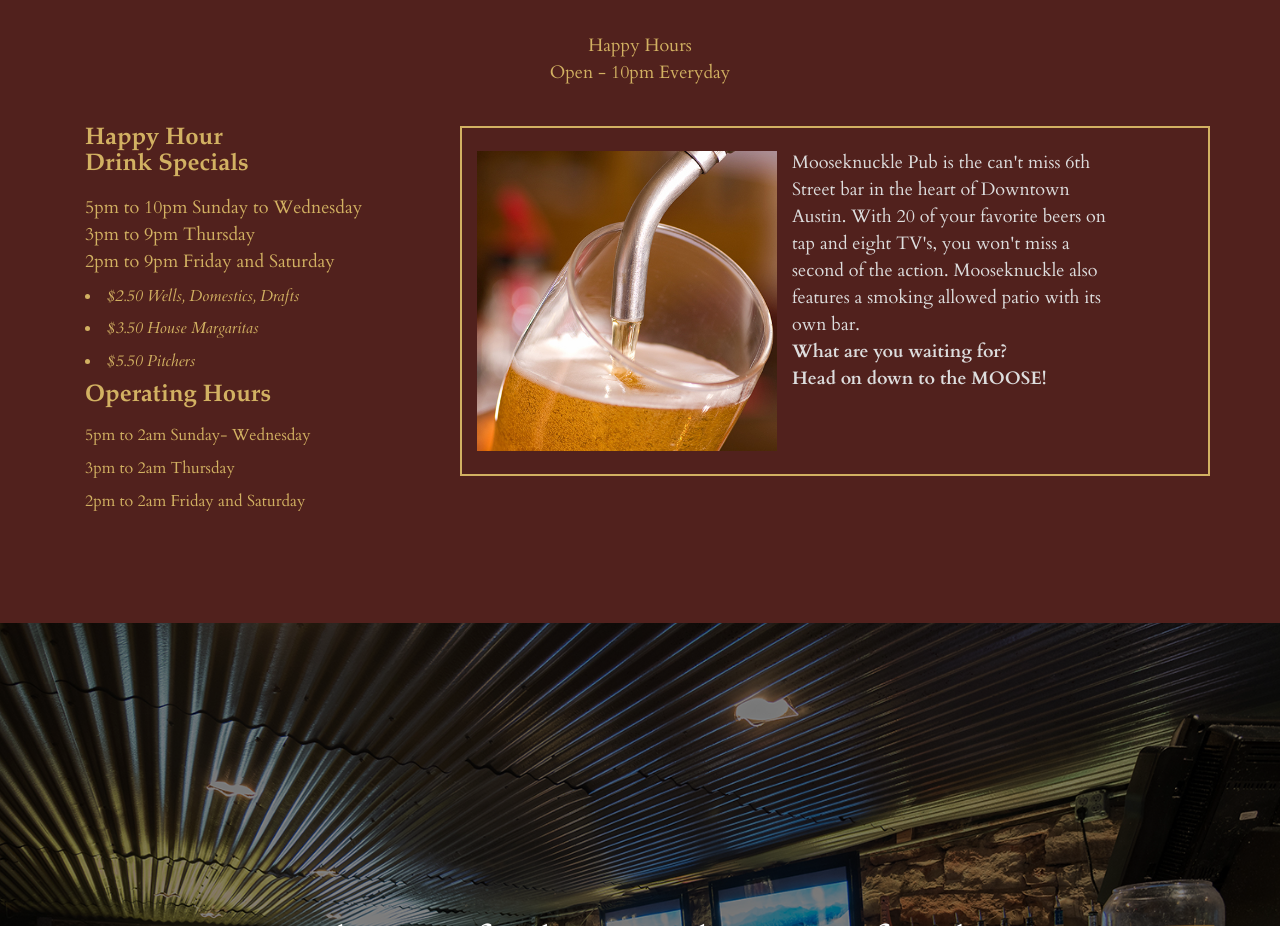
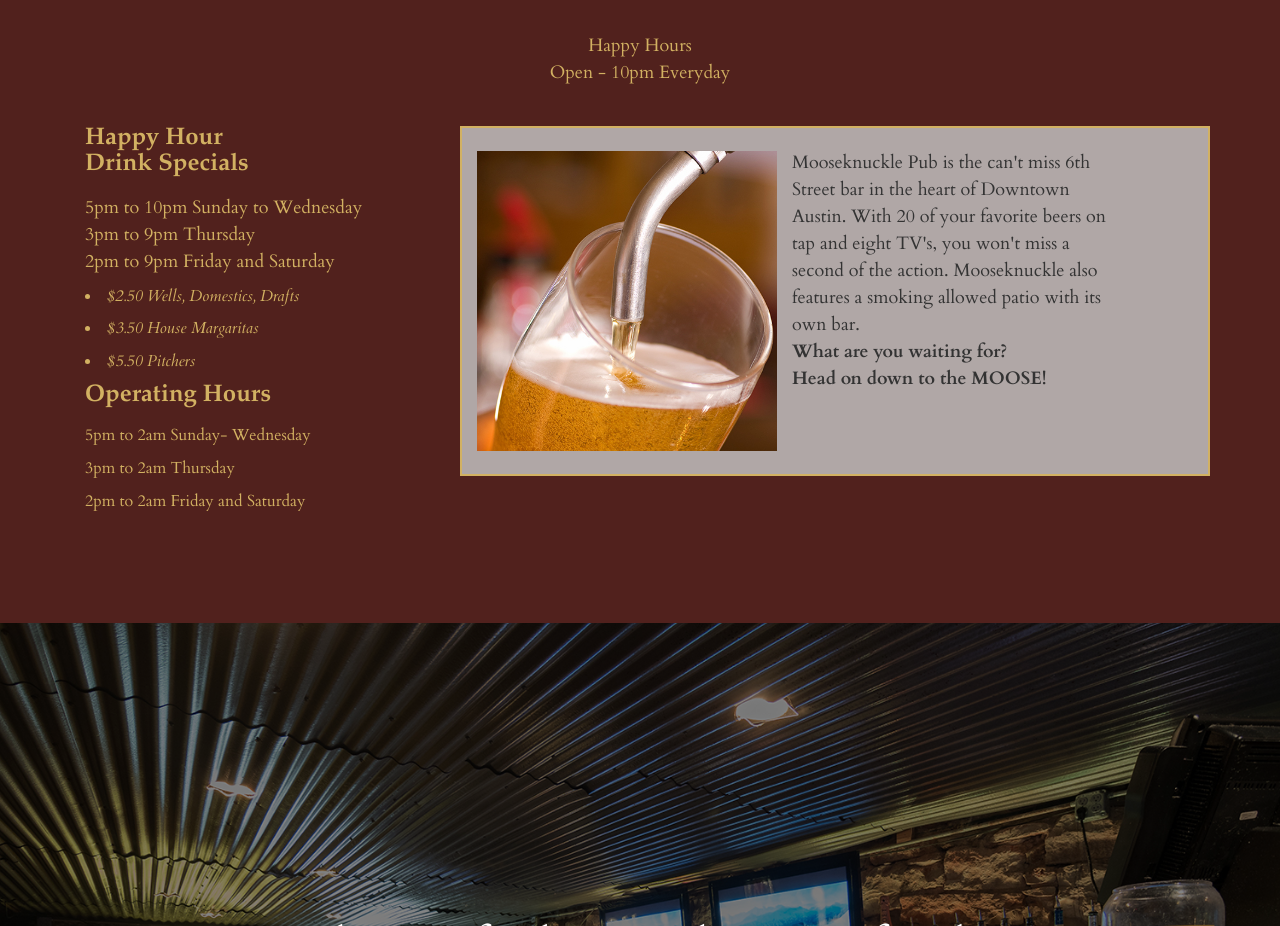
Before and after one commit to 54Pines/Toulouse, a plain HTML site: page index.html in a window 1280 px wide. Shown: the part 1060-1986 px from the top of the page. Drawn offline with Linux system fonts and the light colour scheme; animation ran at ten frames a second.

Commit message:
special box with alternate colors

```diff
--- a/css/vitality-red.css
+++ b/css/vitality-red.css
@@ -1307,14 +1307,15 @@ img.main-logo {
 .special-box {
   border: 2px solid #D2B162;
   padding: 15px;
-  /* background-color: rgba(210,177,98,.37); */
+  background-color: rgba(200,200,200,.8);
   z-index: 2;
 
 
 }
 
 .special-box p {
-  color: #ddd;
+  /* color: #ddd; */
+  color: #333;
 }
 .special-box .img {
   max-width: 300px;
```
